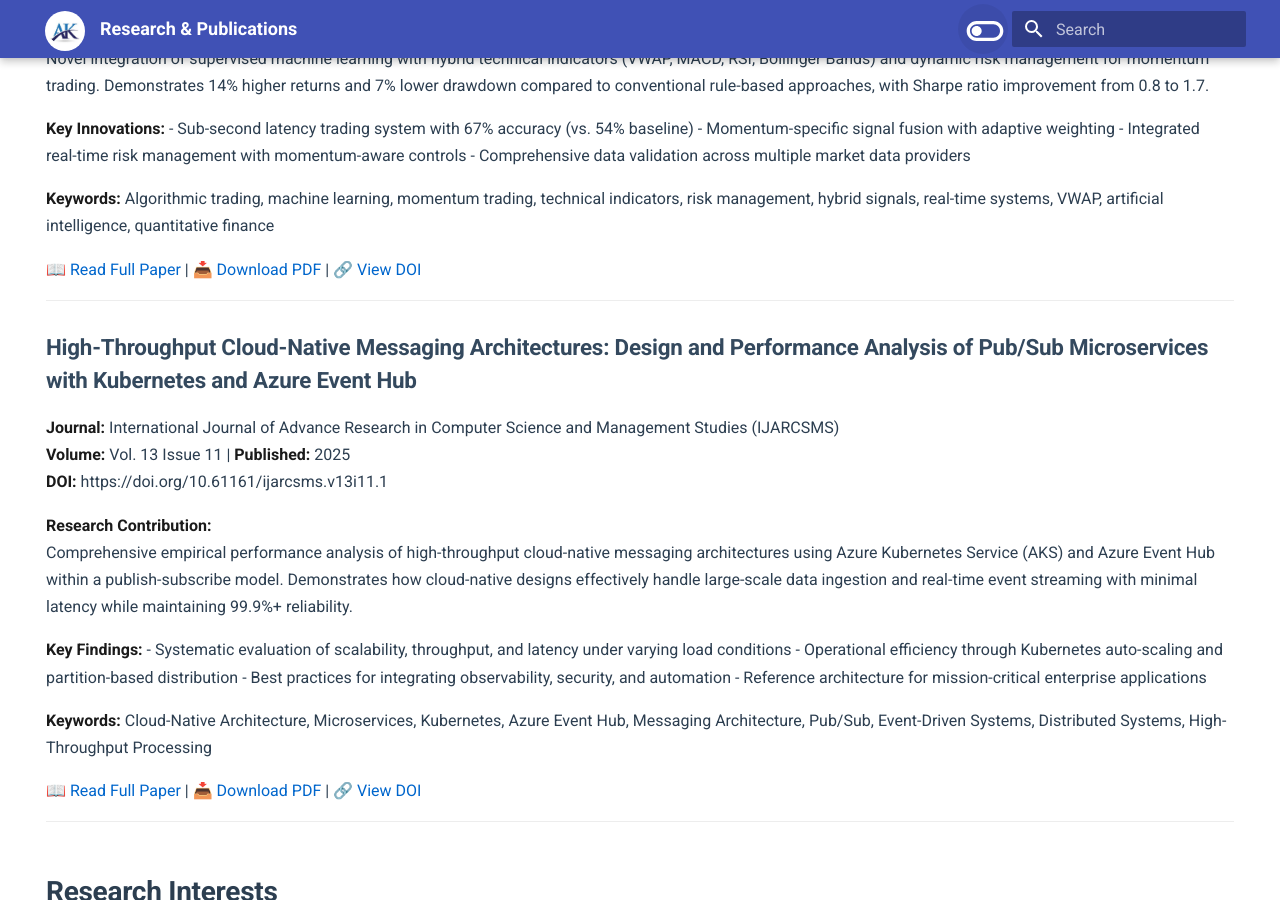
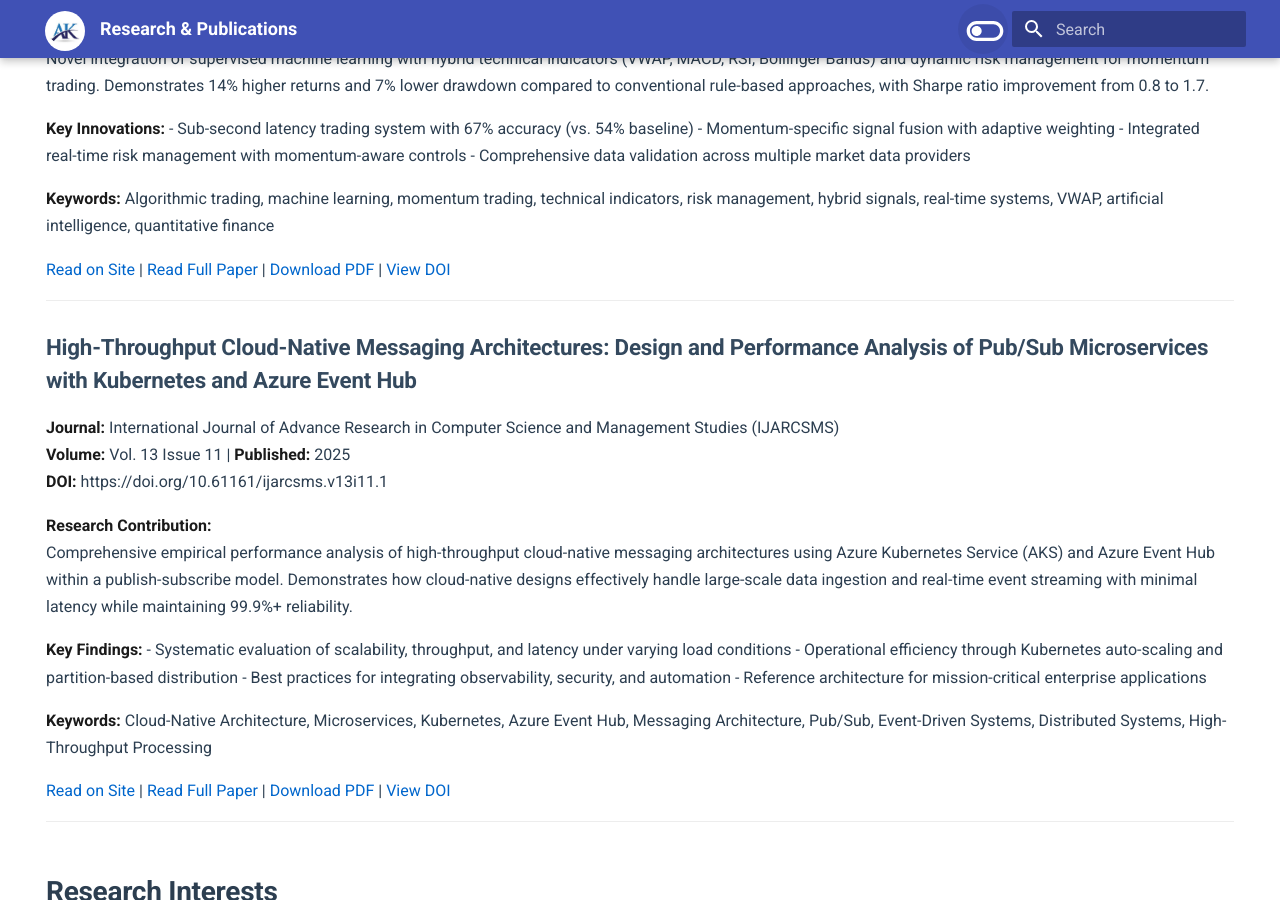
Before and after one commit to akeesari/anjikeesari, an MkDocs documentation site: the page built from docs/research/index.md, in a window 1280 px wide and 900 px high, scrolled down 1259 px. Built offline with MkDocs 1.6.1 and Material for MkDocs 9.7.7, drawn with Linux system fonts in a browser that asks for light colours; some of the changed text lies outside the part shown.

Commit message:
read papers in the site

```diff
--- a/docs/research/index.md
+++ b/docs/research/index.md
@@ -34,7 +34,7 @@ Novel architectural framework for integrating AI agent systems with existing mic
 
 **Keywords:** AI agents, microservices architecture, enterprise integration, large language models, API gateway, distributed systems, RESTful services, authentication propagation, tool calling, Model Context Protocol, LangChain, Semantic Kernel, financial services, software architecture patterns
 
-[📖 Read Draft Paper](publications/ai-agent-microservices-integration/index.md)
+[Read on Site](publications/ai-agent-microservices-integration/index.md)
 
 ---
 
@@ -55,7 +55,7 @@ Novel integration of supervised machine learning with hybrid technical indicator
 
 **Keywords:** Algorithmic trading, machine learning, momentum trading, technical indicators, risk management, hybrid signals, real-time systems, VWAP, artificial intelligence, quantitative finance
 
-[📖 Read Full Paper](https://ijecs.in/index.php/ijecs/article/view/5335){:target="_blank"} | [📥 Download PDF](https://ijecs.in/index.php/ijecs/article/view/5335/4411){:target="_blank"} | [🔗 View DOI](https://doi.org/10.18535/ijecs.v14i11.5335){:target="_blank"}
+[Read on Site](publications/algo-trading/index.md) | [Read Full Paper](https://ijecs.in/index.php/ijecs/article/view/5335){:target="_blank"} | [Download PDF](https://ijecs.in/index.php/ijecs/article/view/5335/4411){:target="_blank"} | [View DOI](https://doi.org/10.18535/ijecs.v14i11.5335){:target="_blank"}
 
 ---
 
@@ -76,7 +76,7 @@ Comprehensive empirical performance analysis of high-throughput cloud-native mes
 
 **Keywords:** Cloud-Native Architecture, Microservices, Kubernetes, Azure Event Hub, Messaging Architecture, Pub/Sub, Event-Driven Systems, Distributed Systems, High-Throughput Processing
 
-[📖 Read Full Paper](http://ijarcsms.com/V13I11-0001.htm){:target="_blank"} | [📥 Download PDF](http://ijarcsms.com/docs/paper/volume13/issue11/V13I11-0001.pdf){:target="_blank"} | [🔗 View DOI](https://doi.org/10.61161/ijarcsms.v13i11.1){:target="_blank"}
+[Read on Site](publications/messaging-architecture/index.md) | [Read Full Paper](http://ijarcsms.com/V13I11-0001.htm){:target="_blank"} | [Download PDF](http://ijarcsms.com/docs/paper/volume13/issue11/V13I11-0001.pdf){:target="_blank"} | [View DOI](https://doi.org/10.61161/ijarcsms.v13i11.1){:target="_blank"}
 
 ---
 
```
Also changed, not shown: docs/research/publications/algo-trading/index.md (+5 -0 lines), docs/research/publications/kubernetes-infrastructure/index.md (+5 -0 lines), docs/research/publications/messaging-architecture/index.md (+4 -0 lines), docs/research/publications/kubernetes-infrastructure/figure-7.svg (deleted).
